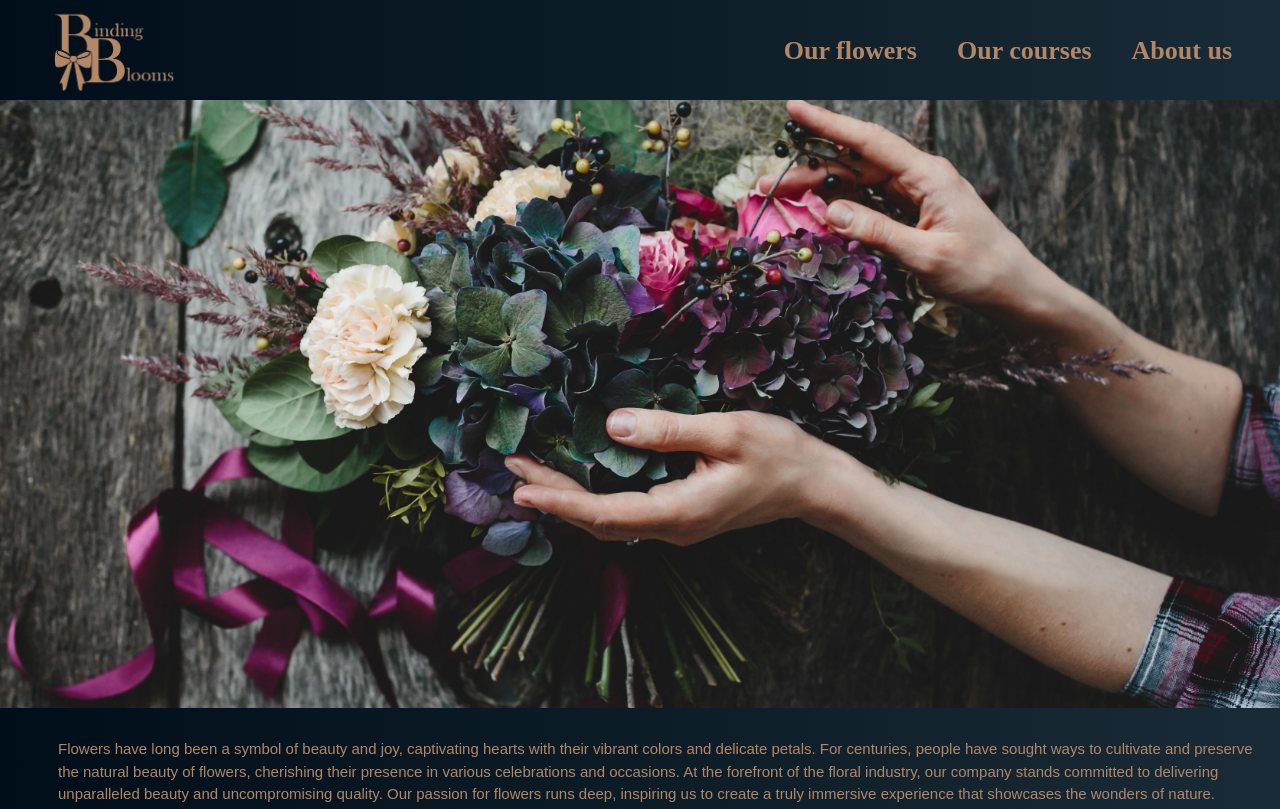
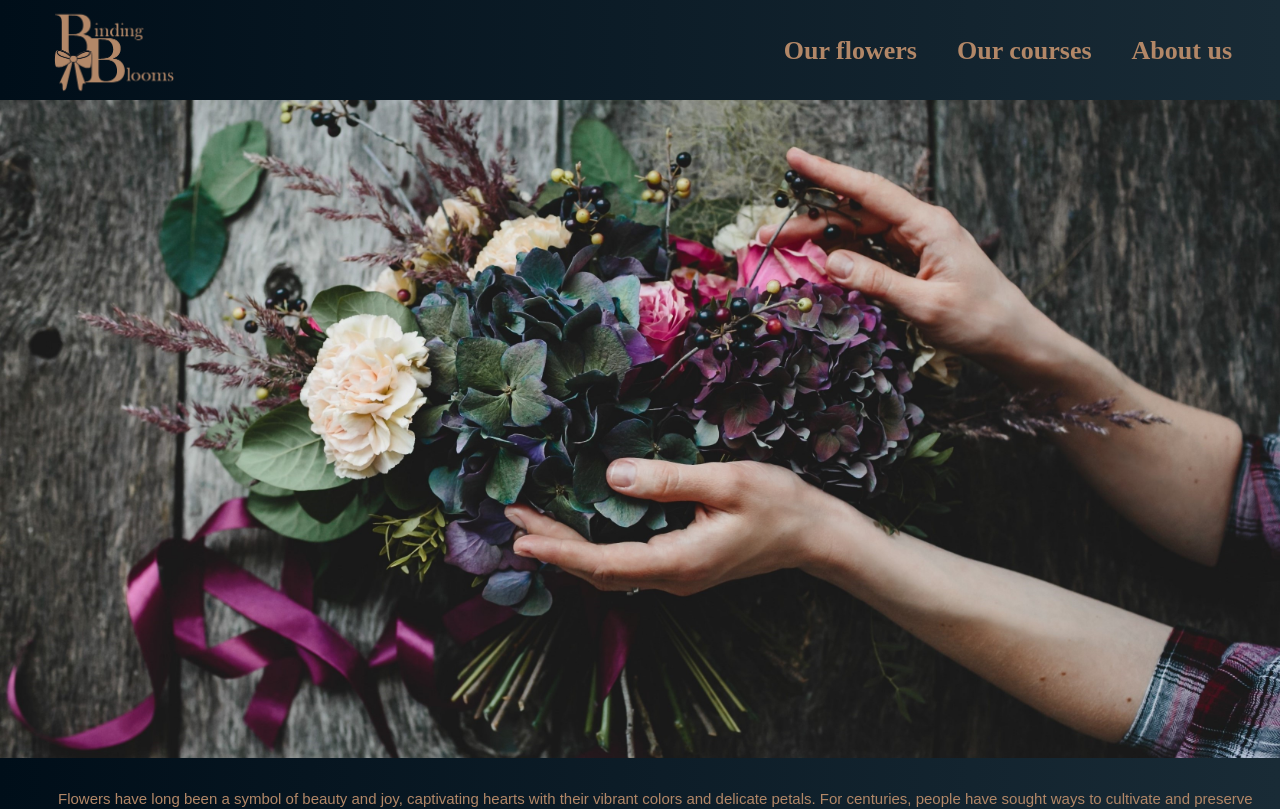
Before and after one commit to JennyWeij/BindingBlooms, a React (Vite) app: page / in a window 1280 px wide. Shown: the top 809 px of the page. Built offline with nearby package versions, Linux system fonts and the light colour scheme.

Commit message:
snyggat till herobilden på startsidan

```diff
--- a/src/pages/AboutPage.tsx
+++ b/src/pages/AboutPage.tsx
@@ -45,7 +45,7 @@ function AboutPage() {
             <Text
               mt={{ base: "25px", md: "30px" }}
               fontSize={{ base: "13px", md: "15px" }}
-              fontFamily="SourceSansRegular"
+              fontFamily="Baskerville"
               textAlign={{ base: "center", md: "start" }}
               mr={{ base: "15px", md: "20px" }}
               ml={{ base: "15px", md: "58px" }}
@@ -97,7 +97,7 @@ function AboutPage() {
             <Box gridColumn={{ base: "1", md: "2" }}>
               <Text
                 fontSize={{ base: "13px", md: "15px" }}
-                fontFamily="SourceSans3 Light"
+                fontFamily="SourceSansRegular"
                 mr={{ base: "15px", md: "20px" }}
                 mt={{ base: "10px", md: "-5px" }}
                 mb="40px"
--- a/src/pages/StartPage.tsx
+++ b/src/pages/StartPage.tsx
@@ -20,7 +20,7 @@ function StartPage() {
       {/* Header och Herobild */}
       <HeaderBurgerMenu />
       <Box bg="linear-gradient(to right, #000E19, #192B36)">
-        <Box style={{ width: "100vw", height: "100%" }}>
+        <Box style={{ width: "100vw", height: "100%", marginTop: "50px" }}>
           <img
             src="/images/startsida.jpg"
             alt="Background Image"
```
Also changed, not shown: src/components/Footer.tsx (+1 -17 lines), src/fonts/SourceSans3-Light.ttf (deleted).
